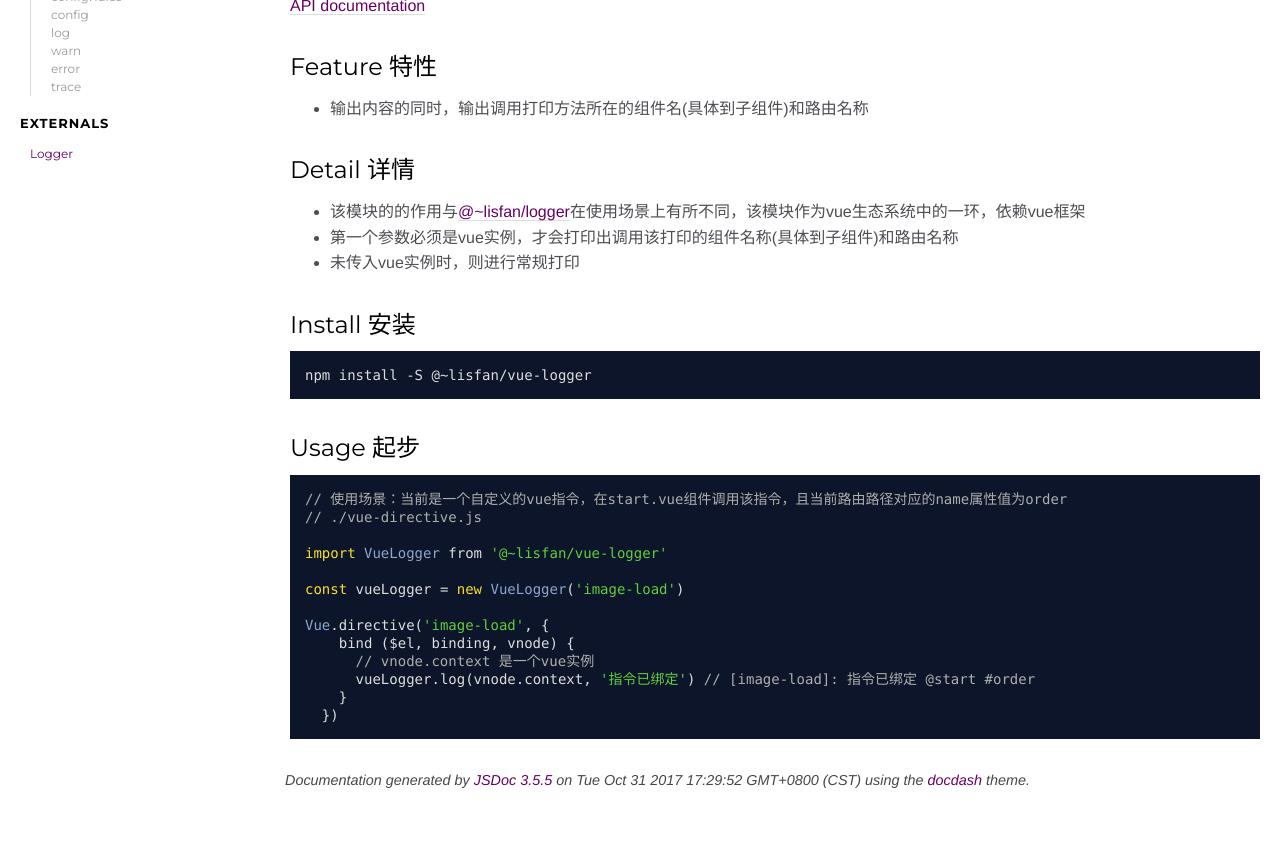
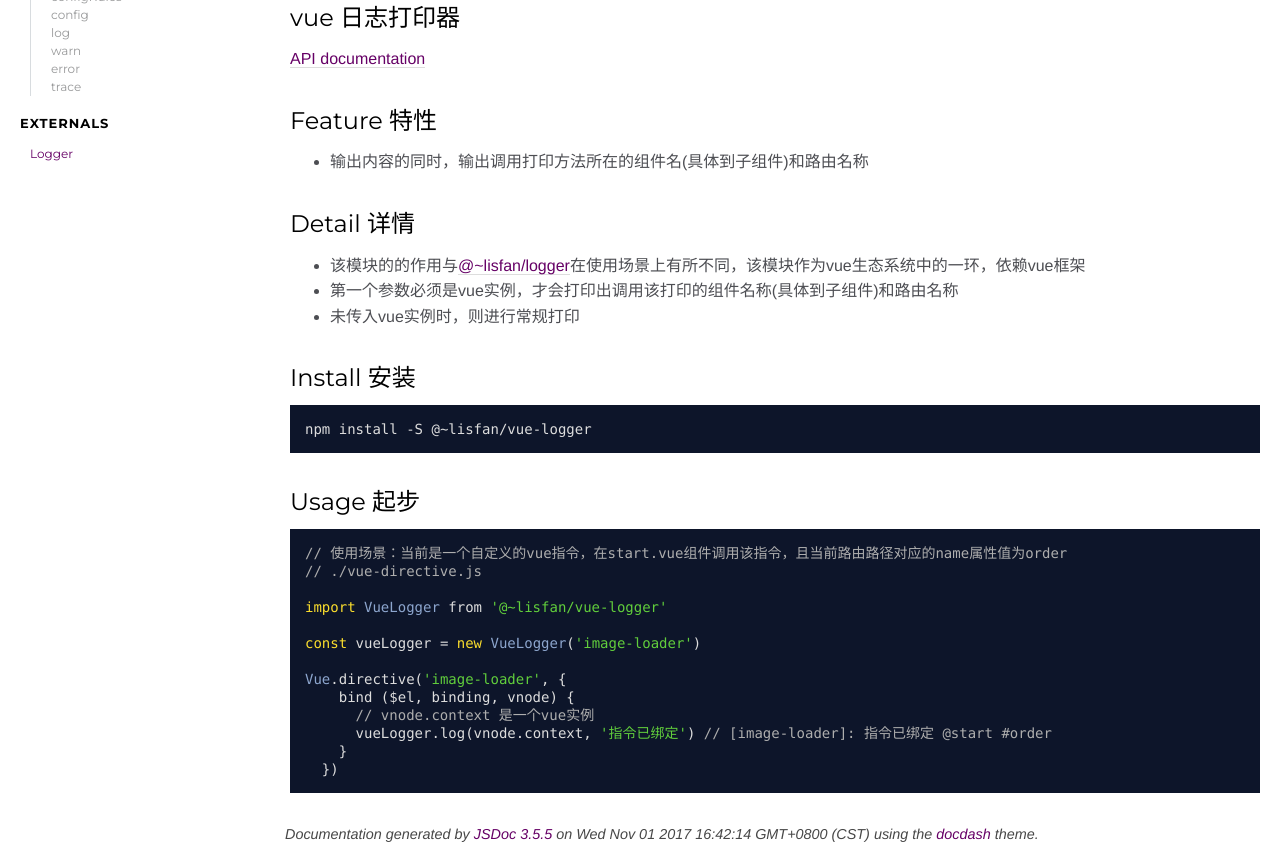
Before and after one commit to lisfan/vue-logger, a website: page docs/index.html in a window 1280 px wide. Shown: the part 105-967 px from the top of the page. Before the commit the page ends 914 px from the top, so only its background shows below. Drawn offline with Linux system fonts and the light colour scheme.

Commit message:
chore: 更新script

```diff
--- a/docs/index.html
+++ b/docs/index.html
@@ -46,7 +46,8 @@
 
 
     <section class="readme">
-        <article><h1 id="vue-logger-vue-">vue-logger VUE日志打印器</h1>
+        <article><h1 id="vue-logger">vue-logger</h1>
+<h2 id="vue-">vue 日志打印器</h2>
 <p><a href="https://lisfan.github.io/vue-logger/">API documentation</a></p>
 <h2 id="feature-">Feature 特性</h2>
 <ul>
@@ -65,12 +66,12 @@
 
 import VueLogger from '@~lisfan/vue-logger'
 
-const vueLogger = new VueLogger('image-load')
+const vueLogger = new VueLogger('image-loader')
 
-Vue.directive('image-load', {
+Vue.directive('image-loader', {
     bind ($el, binding, vnode) {
       // vnode.context 是一个vue实例
-      vueLogger.log(vnode.context, '指令已绑定') // [image-load]: 指令已绑定 @start #order
+      vueLogger.log(vnode.context, '指令已绑定') // [image-loader]: 指令已绑定 @start #order
     }
   })</code></pre></article>
     </section>
@@ -85,7 +86,7 @@ Vue.directive('image-load', {
 <br class="clear">
 
 <footer>
-    Documentation generated by <a href="https://github.com/jsdoc3/jsdoc">JSDoc 3.5.5</a> on Tue Oct 31 2017 17:29:52 GMT+0800 (CST) using the <a href="https://github.com/clenemt/docdash">docdash</a> theme.
+    Documentation generated by <a href="https://github.com/jsdoc3/jsdoc">JSDoc 3.5.5</a> on Wed Nov 01 2017 16:42:14 GMT+0800 (CST) using the <a href="https://github.com/clenemt/docdash">docdash</a> theme.
 </footer>
 
 <script>prettyPrint();</script>
```
Also changed, not shown: docs/VueLogger.html (+1 -1 lines), docs/external-Logger.html (+1 -1 lines), docs/index.js.html (+1 -1 lines), package.json (+7 -8 lines).
